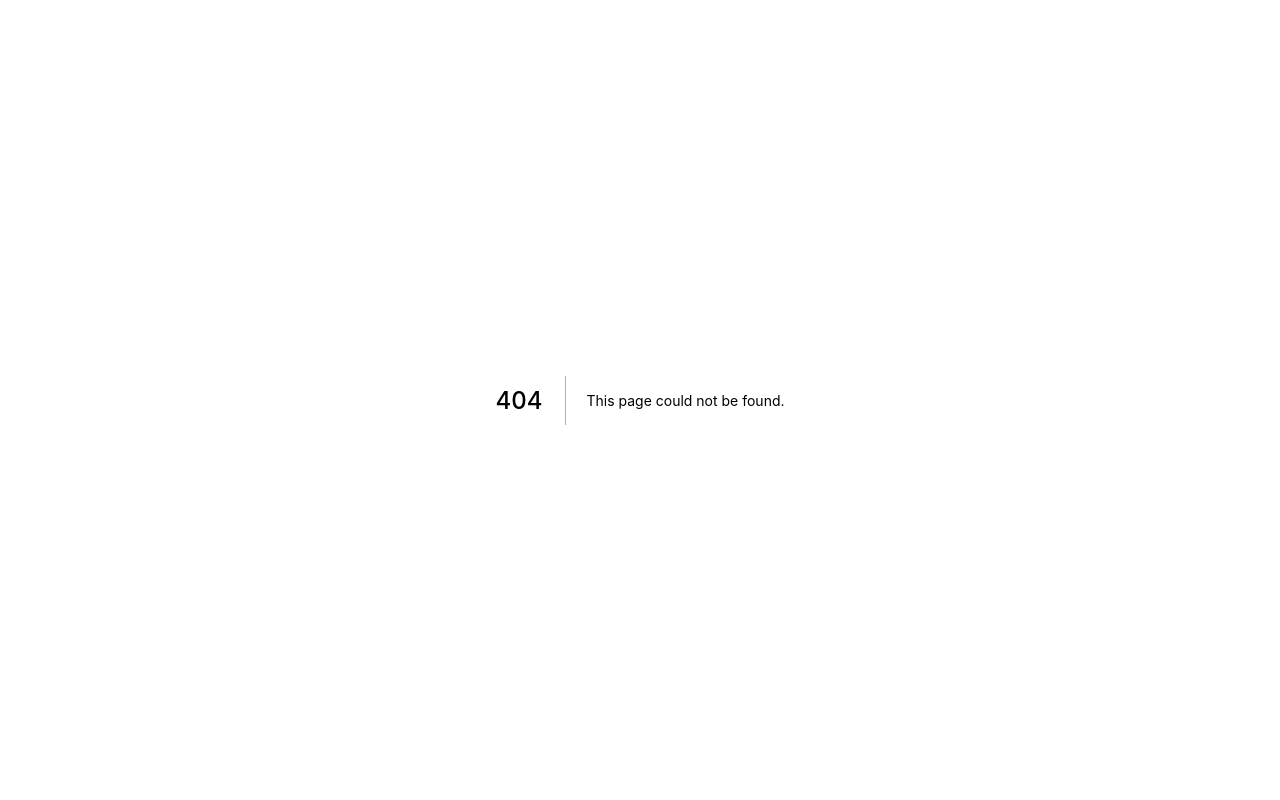
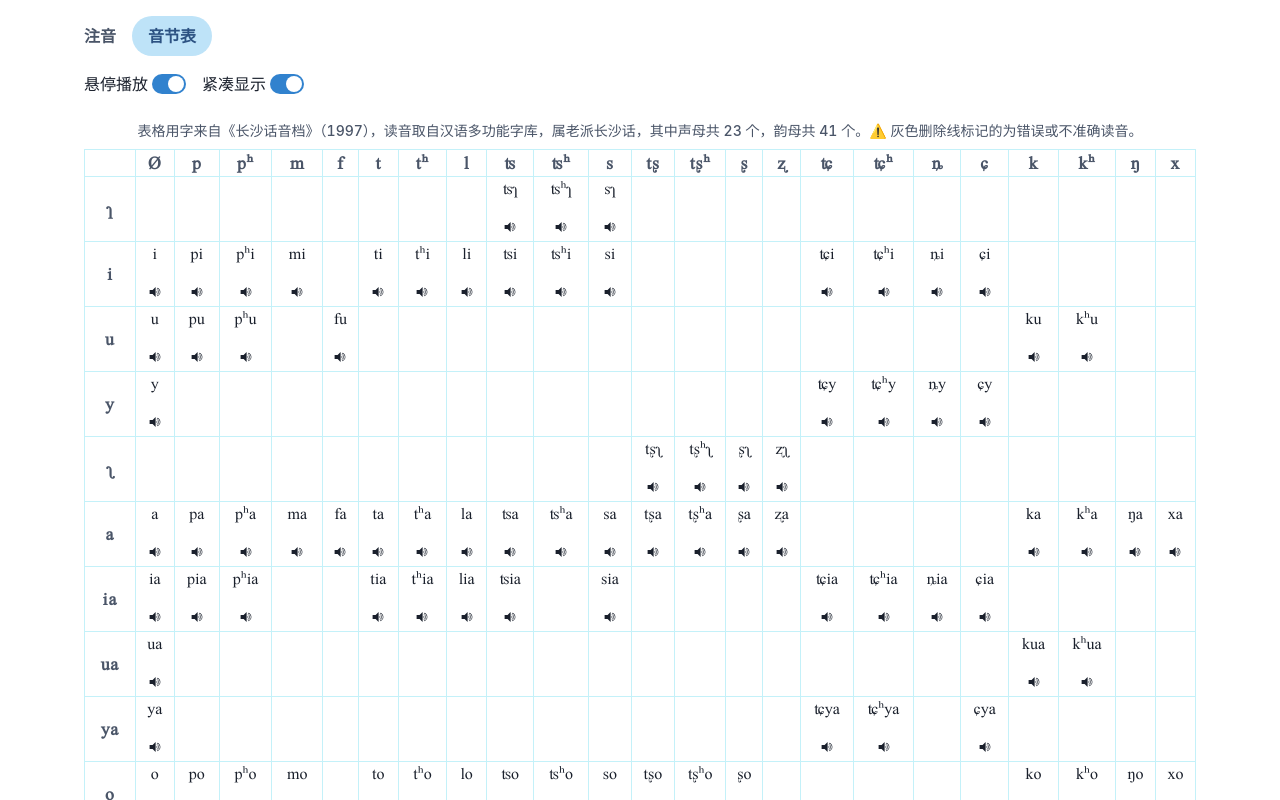
Before and after one commit to ambar/xiangyin, a Next.js app: page /yinjie in a window 1280 px wide. Before the commit this address had no page. Shown: the top 800 px of the page. Built offline with nearby package versions, Linux system fonts and the light colour scheme.

Commit message:
Add Yinjie.tsx

```diff
--- /dev/null
+++ b/biz/Yinjie.tsx
@@ -0,0 +1,270 @@
+import * as ui from '@chakra-ui/react'
+import {useBoolean} from '@chakra-ui/react'
+import groupBy from 'lodash/groupBy'
+import mapValues from 'lodash/mapValues'
+import sortBy from 'lodash/sortBy'
+import {useEffect, useMemo} from 'react'
+import * as hsn from './hsn'
+import {canPlayItem, DataItem, items, playAudio} from './play'
+import {SpeakerIcon, StyledPopover} from './shared'
+
+const fontSize = '1.1em'
+const initials = sortBy(Object.values(hsn.Initials), (x) =>
+  x === hsn.Initials.Ø ? 0 : 1
+)
+const finals = Object.values(hsn.Finals)
+
+const itemsBySyllable = mapValues(
+  groupBy(items, (x) => x.声母 + x.韵母),
+  (x) => sortBy(x, '长沙调序')
+)
+
+const StackedSyllables: React.FC<{
+  group: DataItem[]
+  shouldPlayOnHover: boolean
+}> = ({group, shouldPlayOnHover}) => {
+  return (
+    <ui.Stack direction="row" spacing={4}>
+      {group.map((x, i) => (
+        <ui.Box
+          key={i}
+          textAlign="center"
+          cursor="pointer"
+          onPointerDown={() => {
+            // if (!shouldPlayOnHover) {
+            playAudio(x.號!)
+            // }
+          }}
+          onPointerEnter={() => {
+            if (shouldPlayOnHover) {
+              playAudio(x.號!)
+            }
+          }}
+          textDecorationLine={canPlayItem(x) ? 'line-through' : 'inherit'}
+          color={canPlayItem(x) ? 'gray' : 'inherit'}
+          css={{svg: {display: 'inline'}}}
+        >
+          <ui.Box
+            mt="1"
+            css={{
+              fontSize,
+              rt: {fontSize: 'inherit'},
+            }}
+          >
+            <ruby>
+              {x.例字[0] || <>&nbsp;</>}
+              <rt>{x.声母 + x.韵母 + x.长沙调序}</rt>
+            </ruby>
+          </ui.Box>
+          {x.號 && <SpeakerIcon width="1em" height="1em" />}
+        </ui.Box>
+      ))}
+    </ui.Stack>
+  )
+}
+
+const queueTask = (callback: () => void) => {
+  const {port1, port2} = new MessageChannel()
+  port2.onmessage = () => callback()
+  port1.postMessage('')
+  port1.close()
+}
+
+const postPaint = (fn: () => void) => {
+  const rafId = requestAnimationFrame(() => queueTask(fn))
+  return () => {
+    cancelAnimationFrame(rafId)
+  }
+}
+
+const rIC =
+  typeof requestIdleCallback !== 'undefined' ? requestIdleCallback : postPaint
+
+const normSyllable = (syllable: string) => {
+  // 兼容
+  return syllable.replace(/ʻ/g, 'ʰ').replace(/^(Ø|0)/g, '')
+}
+
+const PinyinCell: React.FC<{
+  initial: string
+  final: string
+  shouldPlayOnHover: boolean
+  shouldCompact: boolean
+}> = ({initial: initialProp, final, shouldCompact, shouldPlayOnHover}) => {
+  // NOTE: Popover 大批量渲染时有性能问题，让它推迟初始化
+  const [shouldRenderPopover, shouldRenderPopoverFlag] = useBoolean()
+  let initial = normSyllable(initialProp)
+  // TODO: 在长沙话音档中替换
+  const syllable = initial + final.replace('n̩', 'n̍').replace('m̩', 'm̍')
+  const group = itemsBySyllable[syllable]
+
+  useEffect(() => {
+    rIC(() => shouldRenderPopoverFlag.on())
+  }, [shouldRenderPopoverFlag])
+
+  // 外漏的项目找第一个能播放的（popover 中显示全部）
+  const item = useMemo(() => group?.find((x) => x.號), [group])
+  const playableCell = item && (
+    <ui.Box
+      cursor="pointer"
+      onPointerDown={() => {
+        // if (!shouldPlayOnHover) {
+        playAudio(item.號!)
+        // }
+      }}
+      // 因 touch 设备触发时机的不同，让播放行为一致
+      onPointerEnter={() => {
+        // 在交互时初始化不太可靠，移动迅速时有些没有关闭
+        // setTimeout(shouldRenderPopoverFlag.on)
+        if (shouldPlayOnHover) {
+          playAudio(item.號!)
+        }
+      }}
+      css={{
+        rt: {fontSize: 'inherit'},
+        svg: {display: 'inline'},
+      }}
+    >
+      <ui.Box>
+        <ruby>
+          {shouldCompact ? '' : item.例字[0] ?? '?'}
+          <rt>{syllable}</rt>
+        </ruby>
+      </ui.Box>
+      <SpeakerIcon width="1em" height="1em" />
+    </ui.Box>
+  )
+
+  return (
+    <ui.Td>
+      {item && shouldRenderPopover ? (
+        <StyledPopover
+          // defaultIsOpen
+          trigger={playableCell}
+          header="可用音节"
+          openDelay={100}
+        >
+          <StackedSyllables
+            group={group}
+            shouldPlayOnHover={shouldPlayOnHover}
+          />
+        </StyledPopover>
+      ) : (
+        playableCell
+      )}
+    </ui.Td>
+  )
+}
+
+const PinyinTable = () => {
+  const [shouldCompact, shouldCompactFlag] = useBoolean(true)
+  const [shouldPlayOnHover, shouldPlayOnHoverFlag] = useBoolean(true)
+  const {colorMode} = ui.useColorMode()
+  const thBg = colorMode === 'dark' ? 'gray.800' : 'white'
+
+  return (
+    <ui.Box>
+      <ui.FormControl display="flex" alignItems="center">
+        <ui.FormLabel htmlFor="shouldPlayOnHoverFlag" mb={0} mr={1}>
+          悬停播放
+        </ui.FormLabel>
+        <ui.Switch
+          id="shouldPlayOnHoverFlag"
+          isChecked={shouldPlayOnHover}
+          onChange={shouldPlayOnHoverFlag.toggle}
+        />
+        <ui.FormLabel htmlFor="shouldCompactFlag" mb={0} mr={1} ml={4}>
+          紧凑显示
+        </ui.FormLabel>
+        <ui.Switch
+          id="shouldCompactFlag"
+          isChecked={shouldCompact}
+          onChange={shouldCompactFlag.toggle}
+        />
+      </ui.FormControl>
+      {/* <ui.Text my="4">老派长沙方言中声母有 23 个，韵母 41 个。</ui.Text> */}
+      <ui.TableContainer
+        sx={{
+          // overflow 与 sticky 冲突，因此在 48em+ 时不使用 overflow，让 sticky 生效
+          overflowX: ['auto', 'auto', 'visible'],
+          overflowY: 'visible',
+        }}
+      >
+        <ui.Table
+          size="md"
+          variant="simple"
+          sx={{
+            th: {
+              textTransform: 'none',
+              padding: '5px',
+              fontFamily: 'ipa',
+              fontSize,
+            },
+            td: {
+              padding: '5px 3px 2px',
+            },
+            'th, td': {
+              border: `var(--chakra-borders-1px) var(--chakra-colors-cyan-100)`,
+              textAlign: 'center',
+            },
+            ruby: {margin: 0},
+          }}
+        >
+          <ui.TableCaption placement="top">
+            表格用字来自《长沙话音档》（1997），读音取自
+            <ui.Link
+              isExternal
+              href="http://humanum.arts.cuhk.edu.hk/Lexis/lexi-mf/"
+            >
+              汉语多功能字库
+            </ui.Link>
+            ，属老派长沙话，其中声母共 23 个，韵母共 41 个。⚠️
+            灰色删除线标记的为错误或不准确读音。
+          </ui.TableCaption>
+          <ui.Thead
+            sx={{
+              th: {
+                position: 'sticky',
+                top: 0,
+                bg: thBg,
+              },
+            }}
+          >
+            <ui.Tr>
+              <ui.Th>{''}</ui.Th>
+              {initials.map((x) => (
+                <ui.Th key={x}>{x}</ui.Th>
+              ))}
+            </ui.Tr>
+          </ui.Thead>
+          <ui.Tbody
+            sx={{
+              th: {
+                position: 'sticky',
+                left: 0,
+                bg: thBg,
+              },
+            }}
+          >
+            {finals.map((y) => (
+              <ui.Tr key={y}>
+                <ui.Th>{y}</ui.Th>
+                {initials.map((x) => (
+                  <PinyinCell
+                    key={x + y}
+                    initial={x}
+                    final={y}
+                    shouldCompact={shouldCompact}
+                    shouldPlayOnHover={shouldPlayOnHover}
+                  />
+                ))}
+              </ui.Tr>
+            ))}
+          </ui.Tbody>
+        </ui.Table>
+      </ui.TableContainer>
+    </ui.Box>
+  )
+}
+
+export default PinyinTable
--- /dev/null
+++ b/biz/play.ts
@@ -0,0 +1,44 @@
+import {DataItem, items} from '~/data/长沙话音档'
+
+export {items}
+export type {DataItem}
+
+const configBySyllable = Object.fromEntries(
+  items.map((x) => [x.声母 + x.韵母 + x.长沙调序, x])
+)
+
+export const canPlay = (syllable: string) => {
+  return configBySyllable[syllable] !== undefined
+}
+
+export const canPlayItem = (x: DataItem) => {
+  return !x.號 || x.元.disabled || x.元.flawed
+}
+
+const normSyllable = (syllable: string) => {
+  // 兼容其他字典
+  return syllable
+    ?.replace(/ʻ/g, 'ʰ')
+    .replace('tɕ', 'ʨ')
+    .replace('ts', 'ʦ')
+    .replace('z', 'ʐ')
+    .replace('ɤ', 'ə')
+}
+
+let audio: HTMLAudioElement
+export const playAudio = (syllable: number | string) => {
+  const no =
+    typeof syllable === 'number'
+      ? syllable
+      : configBySyllable[normSyllable(syllable)]?.长沙调序
+  if (no) {
+    const src = `/audio/syllables/F${String(no).padStart(5, '0')}.mp3`
+    if (audio) {
+      audio.pause()
+      audio.src = src
+    } else {
+      audio = new Audio(src)
+    }
+    Promise.resolve(audio.play()).catch(() => {})
+  }
+}
--- a/biz/shared.tsx
+++ b/biz/shared.tsx
@@ -1,11 +1,13 @@
 import * as ui from '@chakra-ui/react'
 import React from 'react'
 
-export const StyledPopover: React.FC<{
-  trigger: React.ReactNode
-  header: React.ReactNode
-  children: React.ReactNode
-}> = ({trigger, header, children, ...props}) => {
+export const StyledPopover: React.FC<
+  ui.PopoverProps & {
+    trigger: React.ReactNode
+    header: React.ReactNode
+    children: React.ReactNode
+  }
+> = ({trigger, header, children, ...props}) => {
   return (
     <ui.Popover isLazy trigger="hover" placement="bottom" {...props}>
       {trigger && <ui.PopoverTrigger>{trigger}</ui.PopoverTrigger>}
--- a/data/长沙话音档.ts
+++ b/data/长沙话音档.ts
@@ -1,7 +1,8 @@
 import json from './raw/长沙话音档.修正.json'
-import {toneValue2csToneNo, ToneType} from './tones'
+import {ToneType, toneValue2csToneNo} from './tones'
 import {NormResult, SchemaEntries} from './types'
 
+type metaKey = 'disabled' | 'flawed' | 'comment' | 'corrected'
 const schema = [
   ['號', (v: string | null) => v],
   ['声母', String],
@@ -9,14 +10,17 @@ const schema = [
   ['调类', String],
   ['调值', Number],
   ['例字', (v: string[]) => v],
-  ['元', (v: Partial<Record<'disabled' | 'flawed', string>>) => v],
+  ['元', (v: Partial<Record<metaKey, string>>) => v],
 ] as const
 
 type RawDataItem = SchemaEntries<typeof schema>
+export type DataItem = RawDataItem & {
+  长沙调序: number
+}
 
-const charGroup = new Map<string, RawDataItem[]>()
+const charGroup = new Map<string, DataItem[]>()
 
-const setIfNotSet = (char: string, item: RawDataItem) => {
+const setIfNotSet = (char: string, item: DataItem) => {
   if (char) {
     if (charGroup.has(char)) charGroup.get(char)!.push(item)
     else charGroup.set(char, [item])
@@ -26,7 +30,9 @@ const setIfNotSet = (char: string, item: RawDataItem) => {
 export const items = json.map((x) => {
   const item = Object.fromEntries(
     schema.map(([key, val], i) => [key, val(x[i])])
-  ) as RawDataItem
+  ) as DataItem
+  // 自定义增补
+  item.长沙调序 = toneValue2csToneNo[item.调值]
   item.例字.forEach((c) => setIfNotSet(c, item))
   return item
 })
@@ -40,7 +46,7 @@ export const query = (
     return items.map((x) => {
       let t: string | number = x.调类
       if (toneType === 'CSToneNo') {
-        t = toneValue2csToneNo[x.调值]
+        t = x.长沙调序
       }
       return {音: x.声母 + x.韵母, 调: t, 释: ''}
     })
--- /dev/null
+++ b/pages/yinjie.tsx
@@ -0,0 +1,13 @@
+import type {NextPage} from 'next'
+import BasePage from '../biz/BasePage'
+import Yinjie from '../biz/Yinjie'
+
+const Home: NextPage = () => {
+  return (
+    <BasePage>
+      <Yinjie />
+    </BasePage>
+  )
+}
+
+export default Home
```
Also changed, not shown: data/raw/长沙话音档.修正.json, 2 other files (tests, documents, lock files or other folders).
